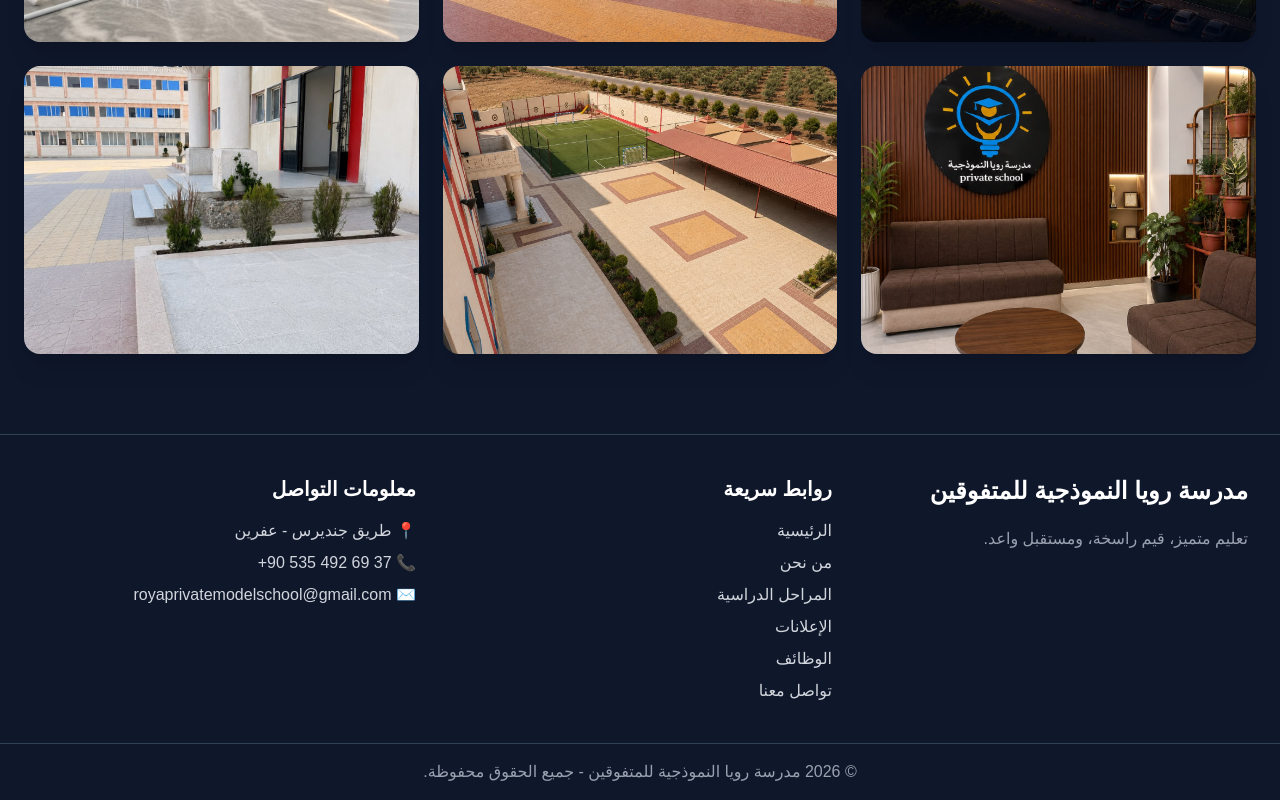
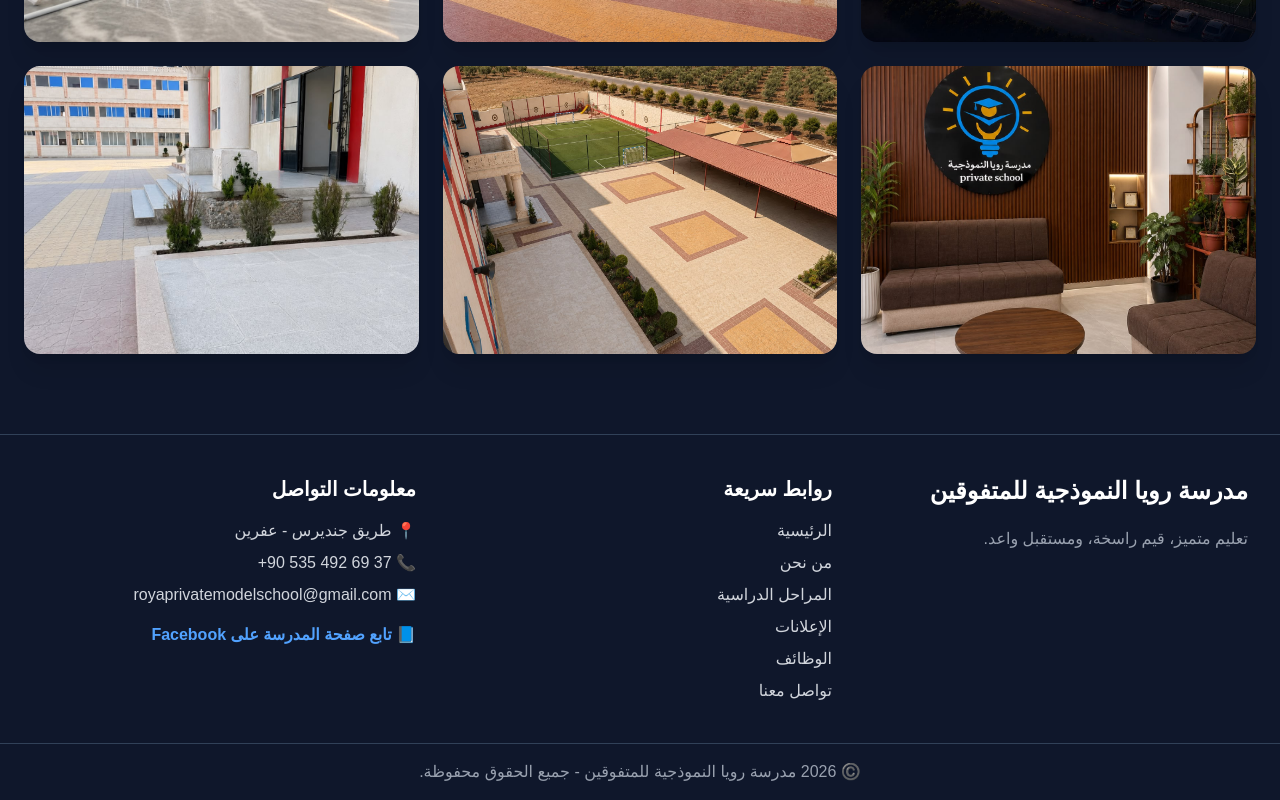
Before and after one commit to horrow22x-bit/rooya-school, a Next.js app: page / in a window 1280 px wide. Shown: the part 3114-3914 px from the top of the page. Built offline with nearby package versions, Linux system fonts and the light colour scheme.

Commit message:
Add Facebook page link

```diff
--- a/app/components/Footer.tsx
+++ b/app/components/Footer.tsx
@@ -75,12 +75,21 @@ export default function Footer() {
               royaprivatemodelschool@gmail.com
             </span>
           </p>
+
+          <a
+            href="https://www.facebook.com/share/1D1QCMPLnt/?mibextid=wwXIfr"
+            target="_blank"
+            rel="noopener noreferrer"
+            className="block mt-4 text-blue-400 hover:text-blue-300 transition font-semibold"
+          >
+            📘 تابع صفحة المدرسة على Facebook
+          </a>
         </div>
 
       </div>
 
       <div className="border-t border-slate-700 py-4 text-center text-gray-400">
-        © 2026 مدرسة رويا النموذجية للمتفوقين - جميع الحقوق محفوظة.
+        ©️ 2026 مدرسة رويا النموذجية للمتفوقين - جميع الحقوق محفوظة.
       </div>
     </footer>
   );
```
